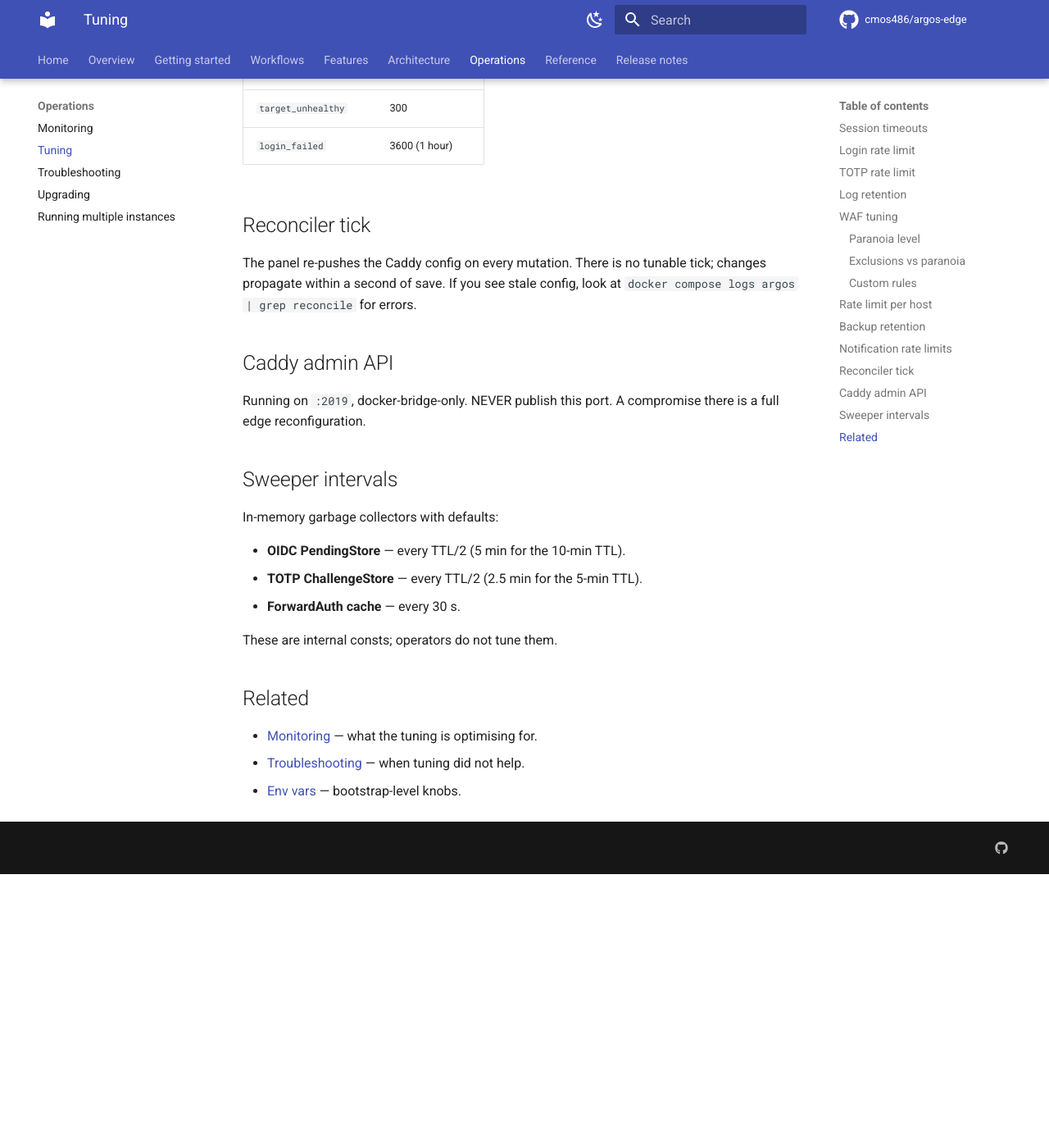
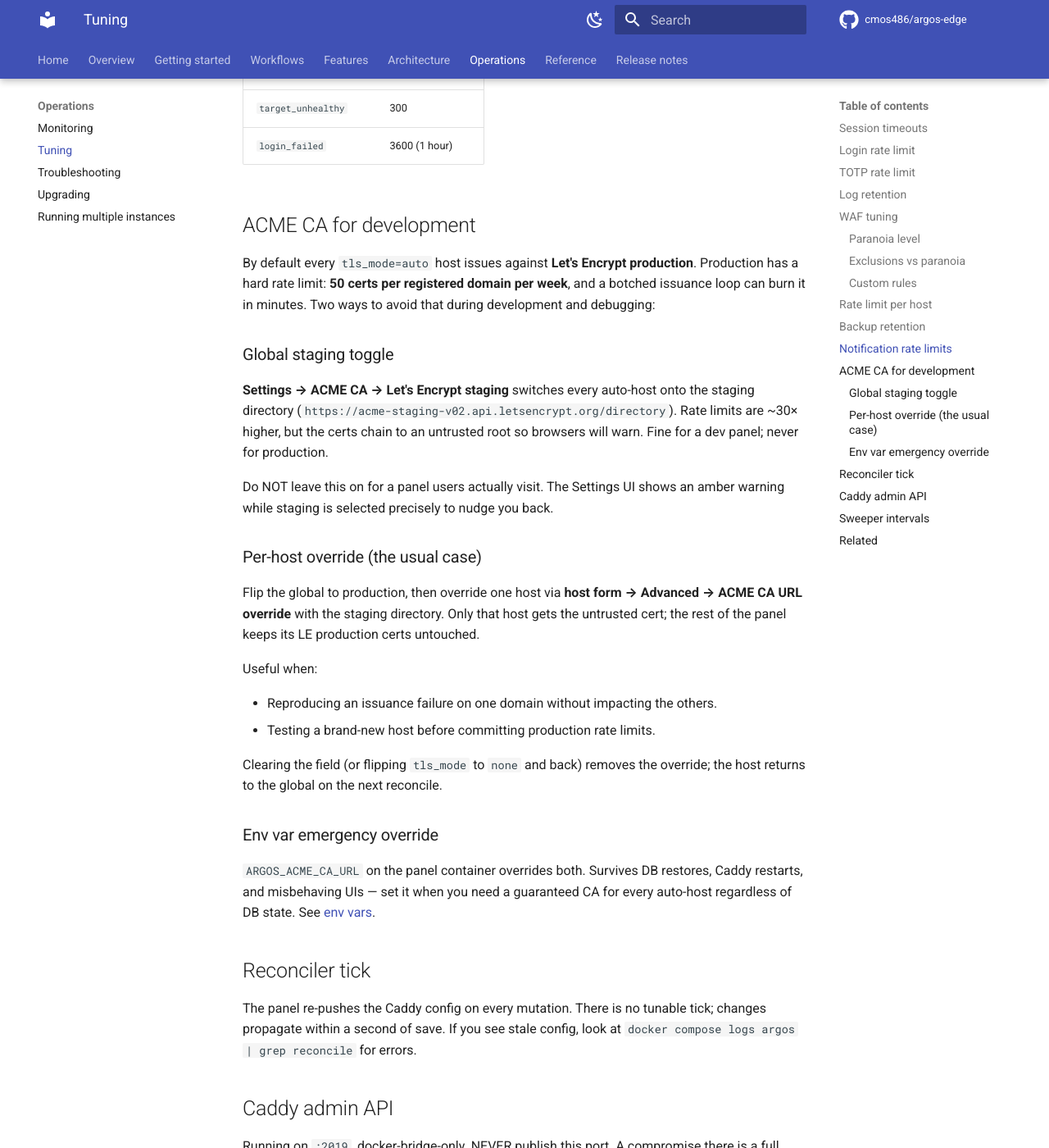
Before and after one commit to cmos486/argos-edge, an MkDocs documentation site: the page built from docs/operations/tuning.md, in a window 1280 px wide and 1400 px high, scrolled down 3521 px. Shown: the whole window at 82% size. Built offline with MkDocs 1.6.1 and Material for MkDocs 9.7.7, drawn with Linux system fonts in a browser that asks for light colours; comment, search, counter and statistics services are not loaded; before the commit the page ends 4587 px from its top, so only the background shows below that.

Commit message:
docs: document ACME CA URL configuration options

```diff
--- a/docs/features/reverse-proxy.md
+++ b/docs/features/reverse-proxy.md
@@ -29,13 +29,51 @@
 |---|---|---|
 | domain | TEXT UNIQUE | the public FQDN |
 | target_group_id | FK | NOT NULL; cannot leave a host without a pool |
-| tls_mode | `auto` / `none` | `auto` = Let's Encrypt via HTTP-01; `none` = plain HTTP |
+| tls_mode | `auto` / `none` | `auto` = Let's Encrypt via DNS-01 (Cloudflare); `none` = plain HTTP |
 | tls_email | TEXT | ACME contact, required when `tls_mode=auto` |
 | enabled | bool | disabled hosts return 404 without touching upstream |
 | auth_required | bool | flip on for ForwardAuth; see [ForwardAuth](forward-auth.md) |
+| tls_acme_ca_url | TEXT | optional ACME directory override for this host; empty = inherit global. See [ACME CA options](#acme-ca-options) |
 
 TLS-mode `auto` is the right default. Use `none` for internal
 hostnames you don't expose to the internet.
+
+## ACME CA options
+
+Every `tls_mode=auto` host asks Caddy to issue a cert through an
+ACME v2 directory. By default that directory is **Let's Encrypt
+production**. Two knobs let you override this:
+
+- **Global**: `acme.ca_url` setting (empty string = LE production).
+  Edit via **Settings → ACME CA**. Presets: production / staging /
+  custom URL. Affects every `tls_mode=auto` host that has no
+  per-host override.
+- **Per-host**: the `tls_acme_ca_url` field (**host form →
+  Advanced → ACME CA URL override**). Free-text HTTPS URL; empty
+  inherits the global. Use to debug ONE host on LE staging without
+  flipping the whole panel.
+- **Env var**: `ARGOS_ACME_CA_URL` on the panel container (see
+  [env vars](../reference/env-vars.md)) trumps both. Emergency
+  escape hatch for ops — forces every `auto` host onto the given
+  CA regardless of DB state.
+
+Precedence: `env > per-host > global > "" (LE production)`.
+
+The staging CA (`https://acme-staging-v02.api.letsencrypt.org/directory`)
+is there for development. Certs issued from staging chain to an
+untrusted root, so browsers will show a warning. Useful when:
+
+- You are iterating on the panel and want to test host creation
+  without burning LE production rate limits (50 certs / registered
+  domain / week).
+- You are debugging an issuance bug on ONE host without affecting
+  the rest (set the per-host override, leave the global alone).
+
+Validation: the panel rejects anything that is not a well-formed
+`https://` URL with a host. An empty string means "use the
+default", not "reject".
+
+See also: [Tuning → ACME CA for development](../operations/tuning.md#acme-ca-for-development).
 
 ## Target groups
 
--- a/docs/operations/tuning.md
+++ b/docs/operations/tuning.md
@@ -147,6 +147,51 @@
 | `target_unhealthy` | 300 |
 | `login_failed` | 3600 (1 hour) |
 
+## ACME CA for development
+
+By default every `tls_mode=auto` host issues against **Let's
+Encrypt production**. Production has a hard rate limit: **50
+certs per registered domain per week**, and a botched issuance
+loop can burn it in minutes. Two ways to avoid that during
+development and debugging:
+
+### Global staging toggle
+
+**Settings → ACME CA → Let's Encrypt staging** switches every
+auto-host onto the staging directory
+(`https://acme-staging-v02.api.letsencrypt.org/directory`). Rate
+limits are ~30× higher, but the certs chain to an untrusted root
+so browsers will warn. Fine for a dev panel; never for production.
+
+Do NOT leave this on for a panel users actually visit. The
+Settings UI shows an amber warning while staging is selected
+precisely to nudge you back.
+
+### Per-host override (the usual case)
+
+Flip the global to production, then override one host via **host
+form → Advanced → ACME CA URL override** with the staging
+directory. Only that host gets the untrusted cert; the rest of the
+panel keeps its LE production certs untouched.
+
+Useful when:
+
+- Reproducing an issuance failure on one domain without impacting
+  the others.
+- Testing a brand-new host before committing production rate
+  limits.
+
+Clearing the field (or flipping `tls_mode` to `none` and back)
+removes the override; the host returns to the global on the next
+reconcile.
+
+### Env var emergency override
+
+`ARGOS_ACME_CA_URL` on the panel container overrides both. Survives
+DB restores, Caddy restarts, and misbehaving UIs — set it when you
+need a guaranteed CA for every auto-host regardless of DB state.
+See [env vars](../reference/env-vars.md#argos_acme_ca_url).
+
 ## Reconciler tick
 
 The panel re-pushes the Caddy config on every mutation. There is
```
Also changed, not shown: docs/reference/env-vars.md (+26 -0 lines).
